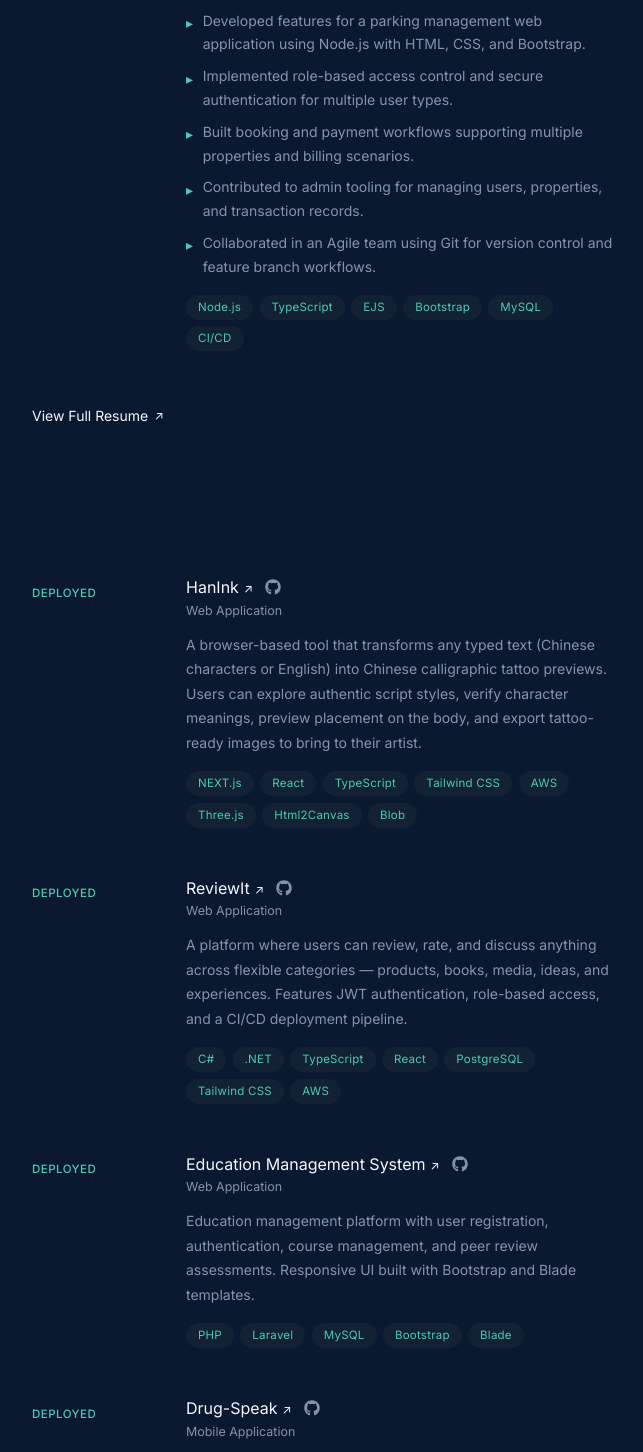
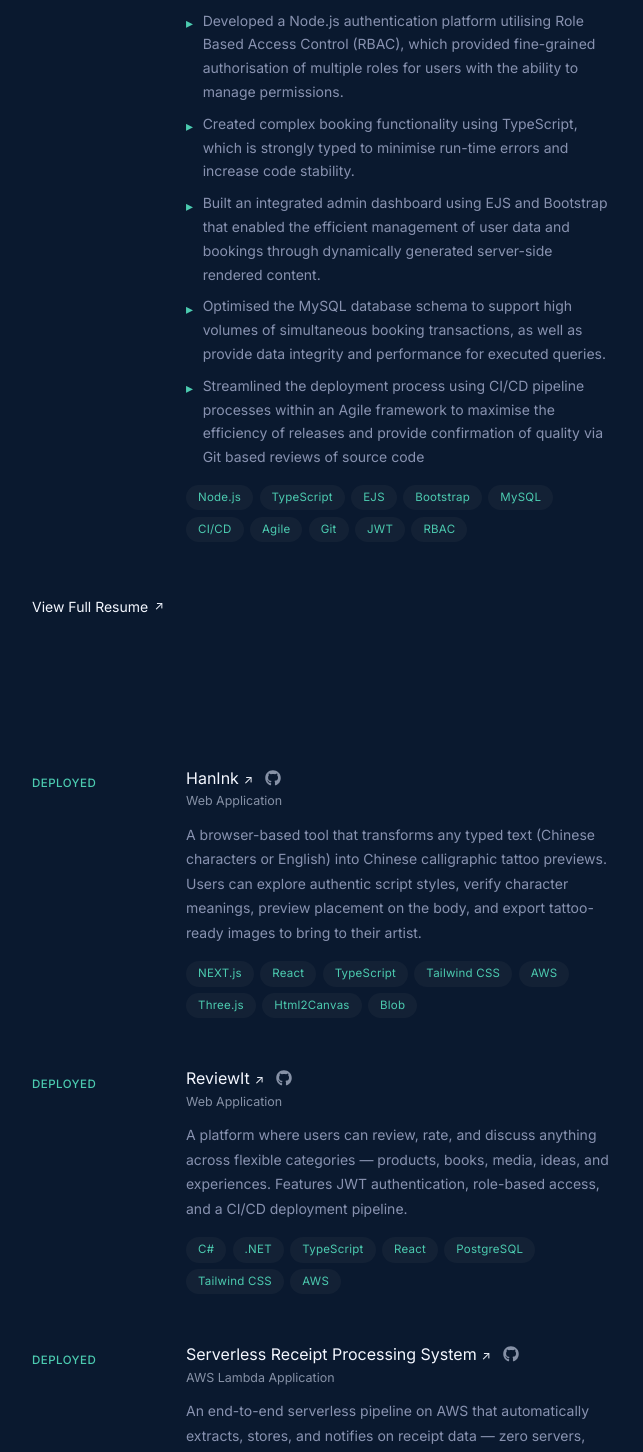
Before and after one commit to Chao-777/Chao-Portfolio, a React (Vite) app: page / in a window 1280 px wide. Shown: the part 1100-2552 px from the top of the page, without its empty margins (596-1239 px from the left). Built offline with nearby package versions, Linux system fonts and the light colour scheme.

Commit message:
Update projects and experience

```diff
--- a/src/components/sections/Experience.jsx
+++ b/src/components/sections/Experience.jsx
@@ -5,13 +5,13 @@ const JOBS = [
     company: 'ApyApp',
     location: 'Sydney (Remote)',
     bullets: [
-      'Developed features for a parking management web application using Node.js with HTML, CSS, and Bootstrap.',
-      'Implemented role-based access control and secure authentication for multiple user types.',
-      'Built booking and payment workflows supporting multiple properties and billing scenarios.',
-      'Contributed to admin tooling for managing users, properties, and transaction records.',
-      'Collaborated in an Agile team using Git for version control and feature branch workflows.',
+      'Developed a Node.js authentication platform utilising Role Based Access Control (RBAC), which provided fine-grained authorisation of multiple roles for users with the ability to manage permissions.',
+      'Created complex booking functionality using TypeScript, which is strongly typed to minimise run-time errors and increase code stability.',
+      'Built an integrated admin dashboard using EJS and Bootstrap that enabled the efficient management of user data and bookings through dynamically generated server-side rendered content.',
+      'Optimised the MySQL database schema to support high volumes of simultaneous booking transactions, as well as provide data integrity and performance for executed queries.',
+      'Streamlined the deployment process using CI/CD pipeline processes within an Agile framework to maximise the efficiency of releases and provide confirmation of quality via Git based reviews of source code',
     ],
-    stack: ['Node.js', 'TypeScript', 'EJS','Bootstrap', 'MySQL', 'CI/CD'],
+    stack: ['Node.js', 'TypeScript', 'EJS','Bootstrap', 'MySQL', 'CI/CD', 'Agile', 'Git', 'JWT', 'RBAC'],
   },
 ];
 
--- a/src/components/sections/Projects.jsx
+++ b/src/components/sections/Projects.jsx
@@ -16,6 +16,14 @@ const PROJECTS = [
     stack: ['C#', '.NET', 'TypeScript', 'React', 'PostgreSQL', 'Tailwind CSS', 'AWS', ],
     status: 'Deployed',
     link: 'https://github.com/Chao-777/ReviewIt',
+  },
+  {
+    name: 'Serverless Receipt Processing System',
+    type: 'AWS Lambda Application',
+    desc: 'An end-to-end serverless pipeline on AWS that automatically extracts, stores, and notifies on receipt data — zero servers, zero manual processing.',
+    stack: ['Python', 'Lambda', 'DynamoDB', 'S3', 'SES'],
+    status: 'Deployed',
+    link: 'https://github.com/Chao-777/Hogwarts-education-system',
   },
   {
     name: 'Education Management System',
```
